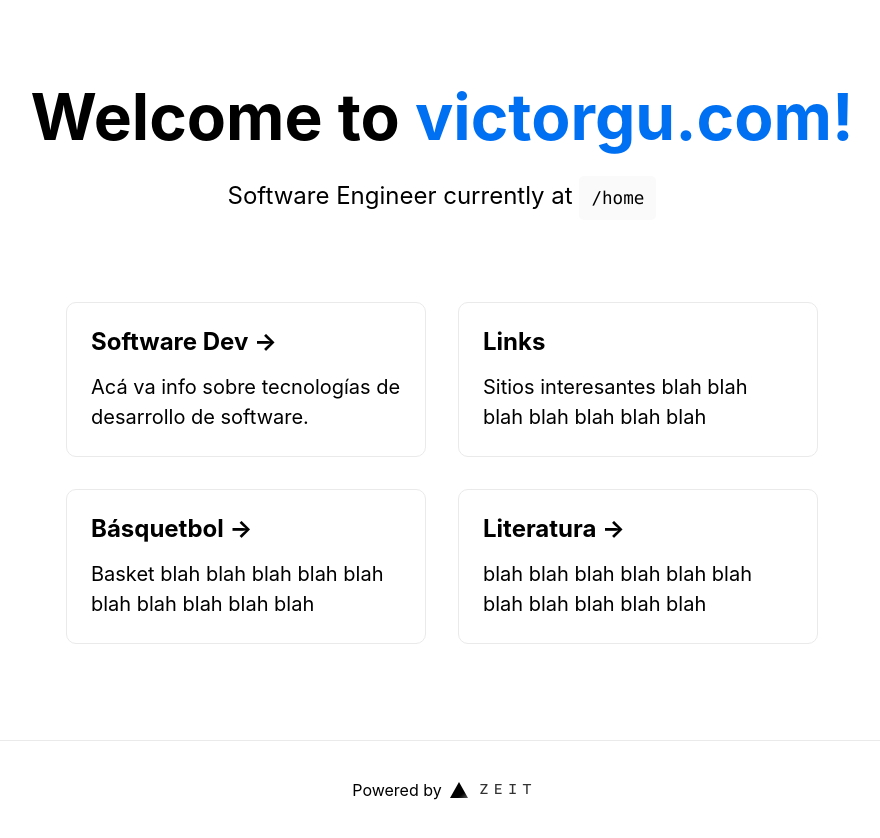
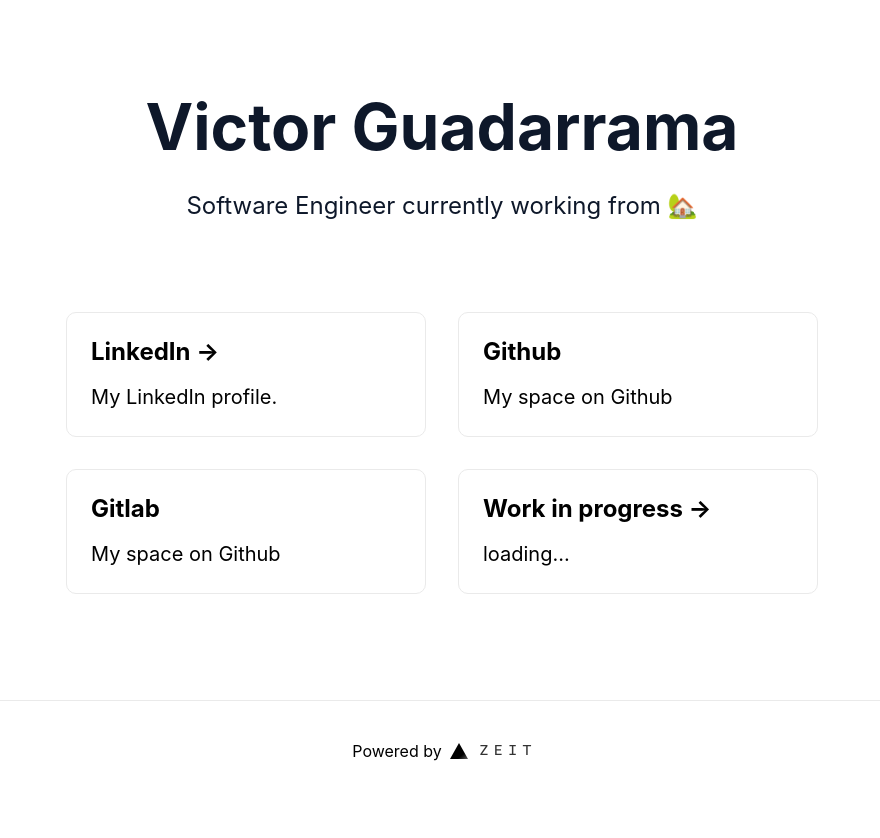
Before and after one commit to victore/victorgu20, a Next.js app: page / in a window 1280 px wide. Shown: the whole page, without its empty margins (198-1078 px from the left). After the commit the page ends 800 px from the top, so only its background shows below. Built offline with nearby package versions, Linux system fonts and the light colour scheme.

Commit message:
Update home & favicon

```diff
--- a/pages/index.js
+++ b/pages/index.js
@@ -2,40 +2,43 @@ import Head from "next/head";
 import Footer from "../components/Footer";
 
 const Home = () => (
-  <div className="container">
+  <div className='container'>
     <Head>
       <title>VictorGu</title>
-      <link rel="icon" href="/favicon.ico" />
+      <link rel='icon' href='/favicon.ico' />
     </Head>
 
     <main>
-      <h1 className="title">
-        Welcome to <a href="#">victorgu.com!</a>
-      </h1>
-
-      <p className="description">
-        Software Engineer currently at <code>/home</code>
+      <h3 className='title' style={{ color: "#0e182a" }}>
+        Victor Guadarrama
+      </h3>
+      <p className='description' style={{ color: "#0e182a" }}>
+        Software Engineer currently working from 🏡
       </p>
 
-      <div className="grid">
-        <a href="#" className="card">
-          <h3>Software Dev &rarr;</h3>
-          <p>Acá va info sobre tecnologías de desarrollo de software.</p>
+      <div className='grid'>
+        <a
+          href='https://www.linkedin.com/in/victorgu/'
+          target='_blank'
+          className='card'
+        >
+          <h3>LinkedIn &rarr;</h3>
+          <p>My LinkedIn profile.</p>
         </a>
 
-        <a href="#" className="card">
-          <h3>Links</h3>
-          <p>Sitios interesantes blah blah blah blah blah blah blah </p>
+        <a href='https://github.com/victore/' target='_blank' className='card'>
+          <h3>Github</h3>
+          <p>My space on Github</p>
         </a>
 
-        <a href="#" className="card">
-          <h3>Básquetbol &rarr;</h3>
-          <p>Basket blah blah blah blah blah blah blah blah blah blah </p>
+        <a href='https://gitlab.com/victorgu' target='_blank' className='card'>
+          <h3>Gitlab</h3>
+          <p>My space on Github</p>
         </a>
 
-        <a href="#" className="card">
-          <h3>Literatura &rarr;</h3>
-          <p>blah blah blah blah blah blah blah blah blah blah blah </p>
+        <a href='#' className='card'>
+          <h3>Work in progress &rarr;</h3>
+          <p>loading...</p>
         </a>
       </div>
     </main>
```
Also changed, not shown: 1 other file (tests, documents, lock files or other folders).
